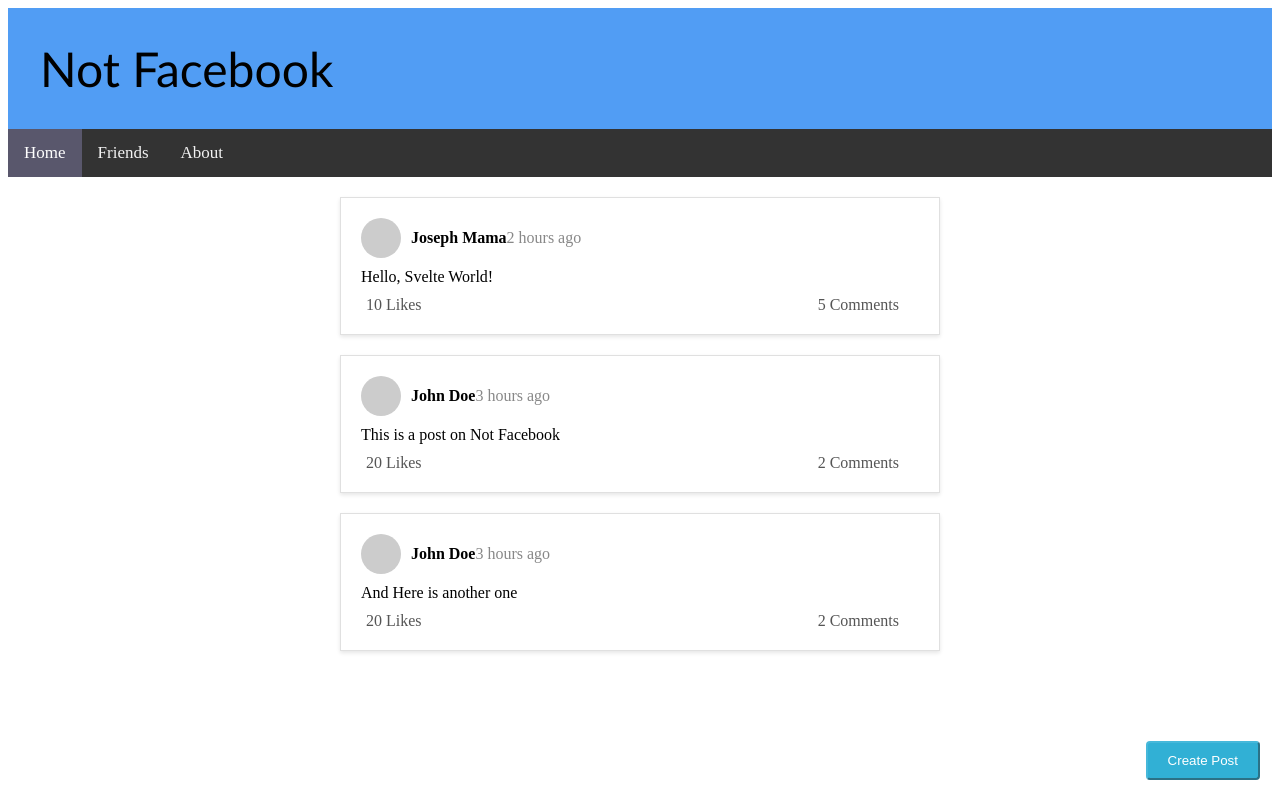
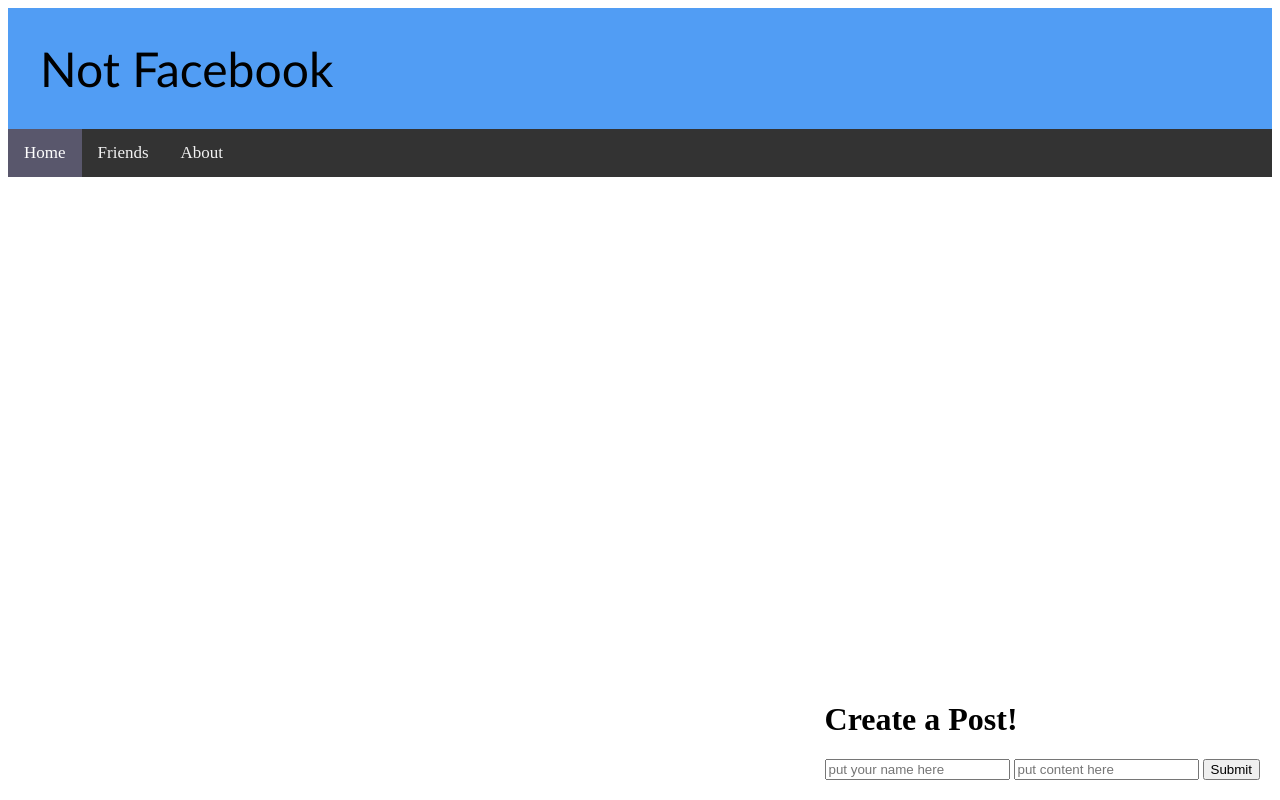
Before and after one commit to danejcamacho/Facebook-Clone-CPSC362, a SvelteKit app in the folder facebook-clone/: page / in a window 1280 px wide. Built offline with nearby package versions, Linux system fonts and the light colour scheme.

Commit message:
added create post functionality, deleted create post page

```diff
--- a/facebook-clone/src/routes/+page.svelte
+++ b/facebook-clone/src/routes/+page.svelte
@@ -1,40 +1,34 @@
 
 <script>
-    let posts = [
-      {
-        id: 1,
-        author: 'Joseph Mama',
-        timestamp: '2 hours ago',
-        content: 'Hello, Svelte World!',
-        likes: 10,
-        comments: 5,
-      },
-      {
-        id: 2,
-        author: 'John Doe',
-        timestamp: '3 hours ago',
-        content: 'This is a post on Not Facebook',
-        likes: 20,
-        comments: 2
+  let posts = [];
 
-      },
-      {
-        id: 3,
-        author: 'John Doe',
-        timestamp: '3 hours ago',
-        content: 'And Here is another one',
-        likes: 20,
-        comments: 2
+    let author = '';
+    let content = '';
 
-      }
-    ];
-  </script>
+
+    const addPost = () => {
+      const d = new Date();
+      const fullDateTime = `${d.getMonth()+1}/${d.getDate()}/${d.getFullYear()} ${d.getHours()}:${d.getMinutes()}`;
+      let post = {
+        id: 0,
+        author: author,
+        timestamp: fullDateTime,
+        content: content,
+        likes: 0,
+        comments: 0
+      };
+      posts = [...posts, post];
+      author = '';
+      content = '';
+    }
+
+</script>
 
 
 
 
 <div class="feed">
-    {#each posts as post (post.id)}
+    {#each posts as post}
       <div class="post" key={post.id}>
         <div class="post-header">
           <div class="avatar"></div>
@@ -57,9 +51,11 @@
   </div>
 
   <div class ="create-post">
-    <a href ="/create_post">
-      <button class="create-post-button">Create Post</button>
-    </a>
+    <h1>Create a Post!</h1>
+    <input type="text" placeholder="put your name here" bind:value={author} />
+    <input type="text" placeholder="put content here" bind:value={content} />
+    <button on:click={addPost}> Submit </button>
+
 
   </div>
 
--- a/facebook-clone/src/routes/about/+page.svelte
+++ b/facebook-clone/src/routes/about/+page.svelte
@@ -1,6 +1,5 @@
 <script>
     /** @type {import('./$types').PageData} */
-    export let data;
 </script>
 
 <h1>Who Are We?</h1>
--- a/facebook-clone/src/routes/add_friend/+page.svelte
+++ b/facebook-clone/src/routes/add_friend/+page.svelte
@@ -1,6 +1,6 @@
 <script>
     /** @type {import('./$types').PageData} */
-    export let data;
+
 </script>
 
 <h1> What is the name of your friend? </h1>
```
Also changed, not shown: facebook-clone/src/routes/create_post/+page.server.js (deleted, +0 -7 lines), facebook-clone/src/routes/create_post/+page.svelte (deleted, +0 -11 lines).
